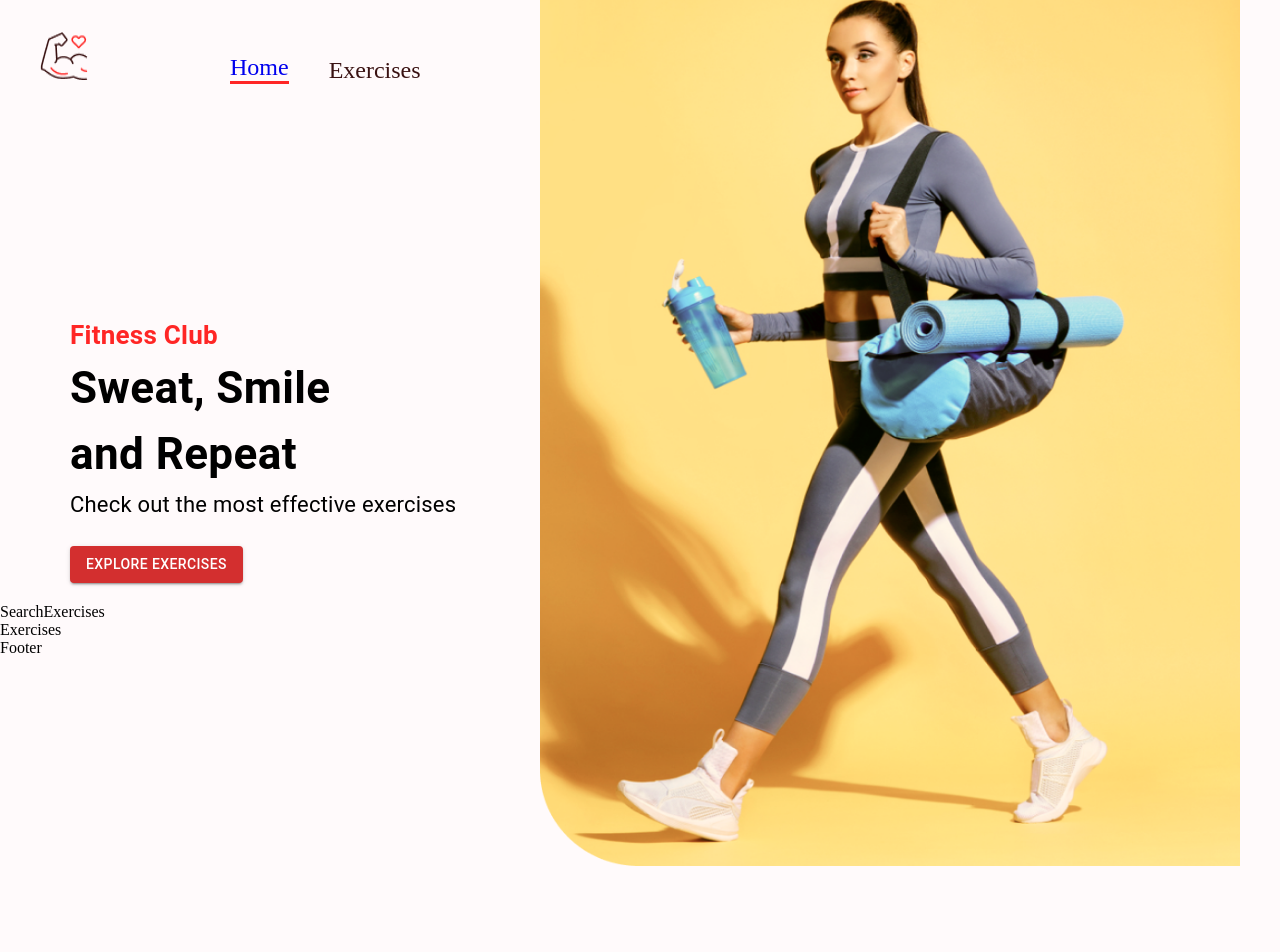
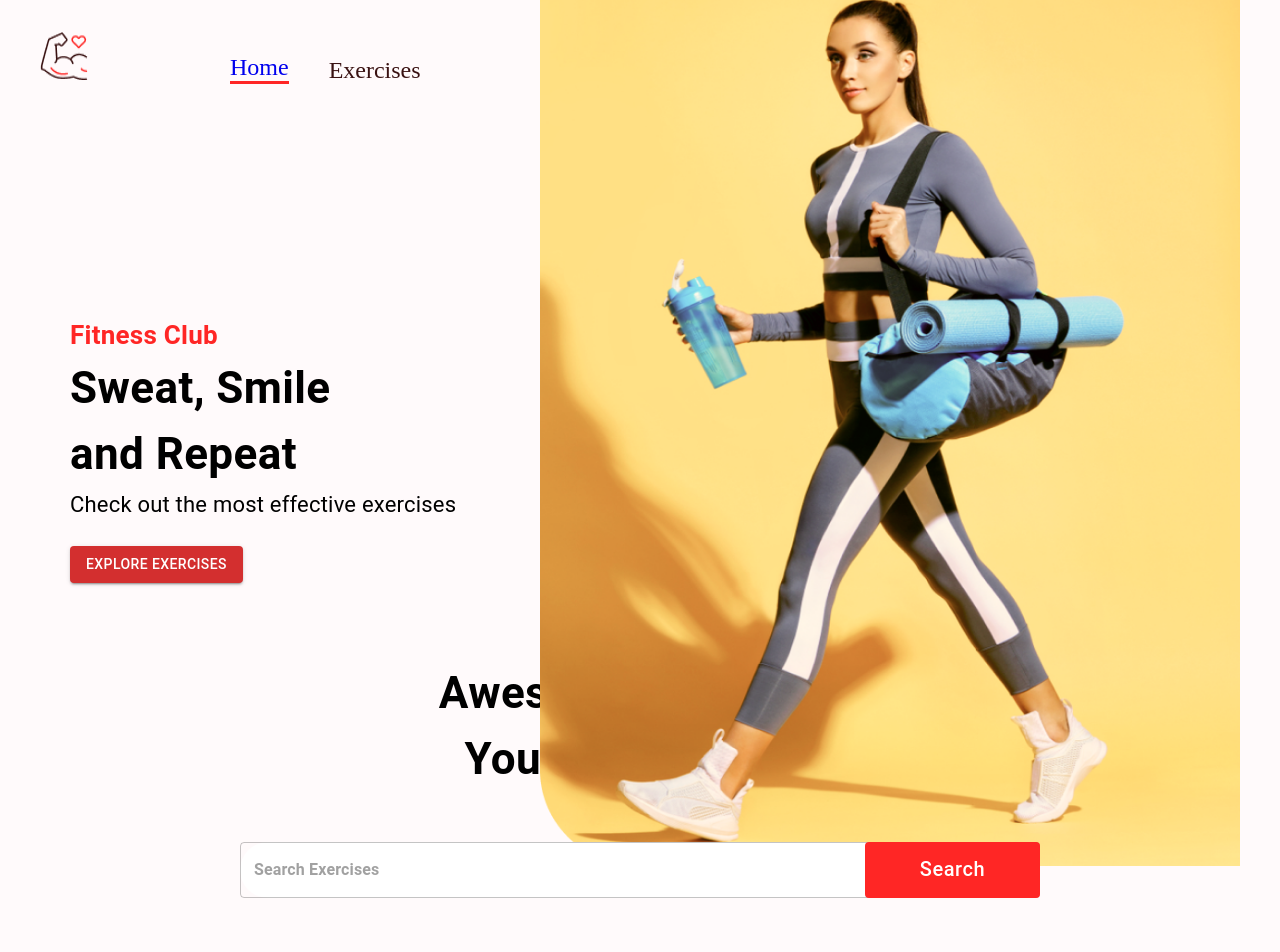
Before and after one commit to donev-stan/Fitness-App, a React (Create React App) app: page / in a window 1280 px wide. Shown: the top 952 px of the page. Before the commit the page ends 866 px from the top, so only its background shows below. Built offline with nearby package versions, Linux system fonts and the light colour scheme.

Commit message:
Search Component

```diff
--- a/src/components/SearchExercises.jsx
+++ b/src/components/SearchExercises.jsx
@@ -1,9 +1,62 @@
-import React from 'react'
+import React, { useEffect, useState } from "react";
+
+import { Box, Button, Stack, TextField, Typography } from "@mui/material";
 
 const SearchExercises = () => {
   return (
-    <div>SearchExercises</div>
-  )
-}
+    <Stack
+      alignItems={"center"}
+      mt={"37px"}
+      justifyContent={"center"}
+      p={"20px"}
+    >
+      <Typography
+        fontWeight={700}
+        mb={"50px"}
+        textAlign={"center"}
+        sx={{
+          fontSize: {
+            lg: "44px",
+            xs: "30px",
+          },
+        }}
+      >
+        Awesome Exercises <br /> You Should Know
+      </Typography>
 
-export default SearchExercises
+      <Box position={"relative"} mb={"72px"}>
+        <TextField
+          height="72px"
+          value=""
+          onChange={(e) => {}}
+          placeholder="Search Exercises"
+          type="text"
+          sx={{
+            input: { fontWeight: "700", border: "none", borderRadius: "4px" },
+            width: { lg: "800px", xs: "350px" },
+            backgroundColor: "#FFF",
+            borderRadius: "40px",
+          }}
+        />
+
+        <Button
+          className="search-btn"
+          sx={{
+            bgcolor: "#FF2625",
+            color: "#FFF",
+            textTransform: "none",
+            width: { lg: "175px", xs: "80px" },
+            fontSize: { lg: "20px", xs: "14px" },
+            height: "56px",
+            position: "absolute",
+            right: 0
+          }}
+        >
+          Search
+        </Button>
+      </Box>
+    </Stack>
+  );
+};
+
+export default SearchExercises;
```
